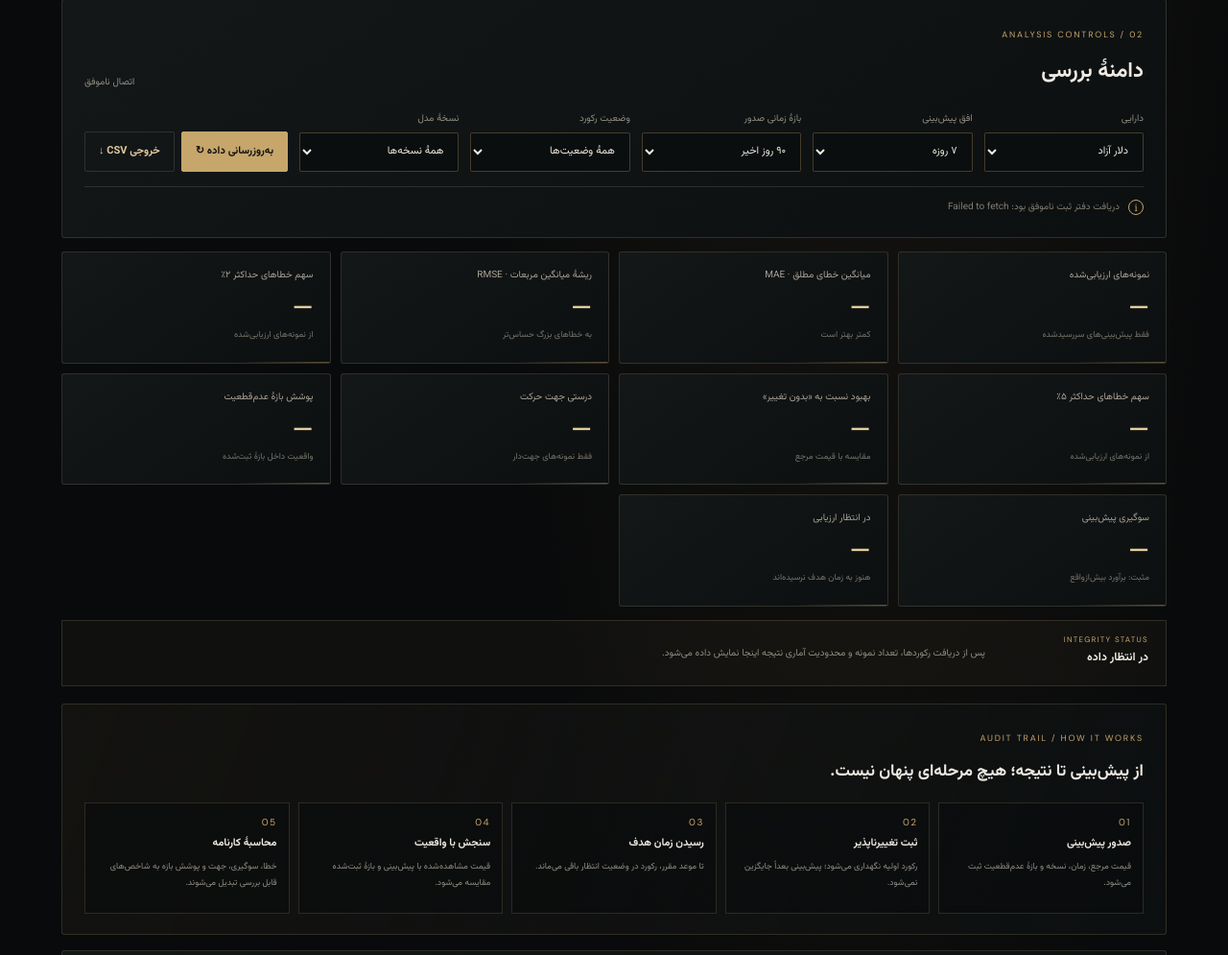
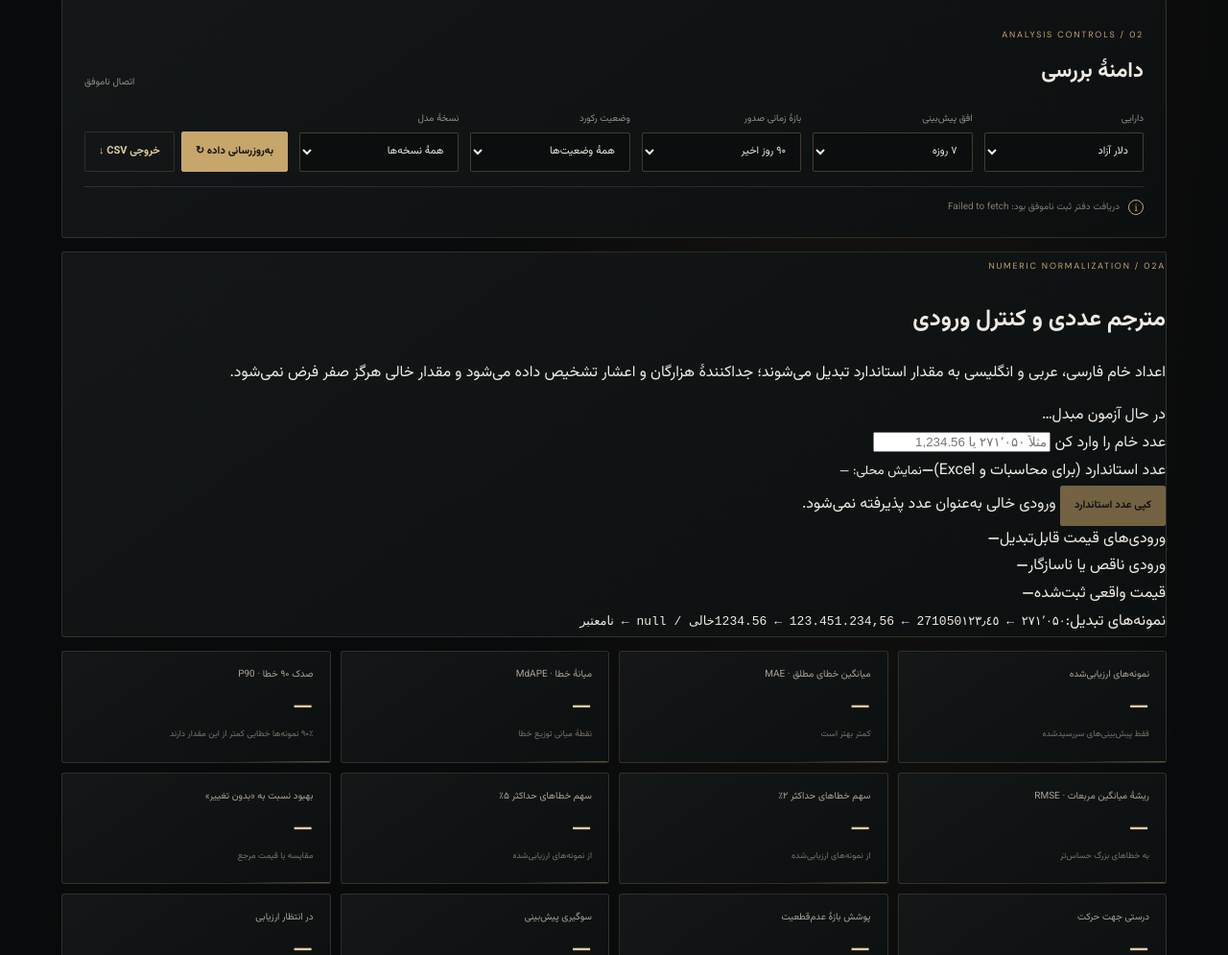
Before and after one commit to Amir-Studio/History, a plain HTML site: page forecasts/index.html in a window 1280 px wide. Shown: the part 608-1603 px from the top of the page at 96% size. Drawn offline with Linux system fonts and the light colour scheme; no server answers.

Commit message:
Add public numeric normalization calculator and data quality panel

```diff
--- a/forecasts/index.html
+++ b/forecasts/index.html
@@ -13,7 +13,7 @@
 <link rel="preconnect" href="https://fonts.googleapis.com">
 <link rel="preconnect" href="https://fonts.gstatic.com" crossorigin>
 <link href="https://fonts.googleapis.com/css2?family=Vazirmatn:wght@400;500;600;700;800&family=DM+Sans:wght@400;500;600;700&display=swap" rel="stylesheet">
-<link rel="stylesheet" href="forecast.css?v=2.1">
+<link rel="stylesheet" href="forecast.css?v=2.2">
 <title>آزمایشگاه ارزیابی پیش‌بینی | History × Dollar</title>
 </head>
 <body>
@@ -47,9 +47,24 @@
 <div class="scope-note"><span class="scope-mark">i</span><span id="scopeText">فیلترها فقط نحوهٔ نمایش را تغییر می‌دهند؛ هیچ رکوردی از پایگاه داده حذف نمی‌شود.</span></div>
 </section>
 
+<section class="numeric-lab panel" id="numericLab">
+ <div class="numeric-lab-head"><div><span class="kicker">NUMERIC NORMALIZATION / 02A</span><h2>مترجم عددی و کنترل ورودی</h2><p>اعداد خام فارسی، عربی و انگلیسی به مقدار استاندارد تبدیل می‌شوند؛ جداکنندهٔ هزارگان و اعشار تشخیص داده می‌شود و مقدار خالی هرگز صفر فرض نمی‌شود.</p></div><span class="numeric-status" id="parserStatus">در حال آزمون مبدل…</span></div>
+ <div class="numeric-converter">
+  <label for="rawNumber">عدد خام را وارد کن</label>
+  <input id="rawNumber" type="text" inputmode="decimal" autocomplete="off" placeholder="مثلاً ۲۷۱٬۰۵۰ یا 1,234.56">
+  <div class="numeric-result"><span>عدد استاندارد (برای محاسبات و Excel)</span><strong id="normalizedNumber">—</strong><small id="localizedNumber">نمایش محلی: —</small></div>
+  <button id="copyNumber" type="button" disabled>کپی عدد استاندارد</button>
+  <span id="numberFeedback" aria-live="polite">ورودی خالی به‌عنوان عدد پذیرفته نمی‌شود.</span>
+ </div>
+ <div class="numeric-quality"><div><span>ورودی‌های قیمت قابل‌تبدیل</span><strong id="qualityValid">—</strong></div><div><span>ورودی ناقص یا ناسازگار</span><strong id="qualityInvalid">—</strong></div><div><span>قیمت واقعی ثبت‌شده</span><strong id="qualityActual">—</strong></div></div>
+ <div class="numeric-examples"><span>نمونه‌های تبدیل:</span><code>۲۷۱٬۰۵۰ ← 271050</code><code>١٢٣٫٤٥ ← 123.45</code><code>1.234,56 ← 1234.56</code><code>خالی / null ← نامعتبر</code></div>
+</section>
+
 <section class="stats-grid" aria-live="polite">
 <article class="stat panel"><span>نمونه‌های ارزیابی‌شده</span><strong id="samples">—</strong><small>فقط پیش‌بینی‌های سررسیدشده</small></article>
 <article class="stat panel"><span>میانگین خطای مطلق · MAE</span><strong id="mae">—</strong><small>کمتر بهتر است</small></article>
+<article class="stat panel"><span>میانهٔ خطا · MdAPE</span><strong id="medianError">—</strong><small>نقطهٔ میانی توزیع خطا</small></article>
+<article class="stat panel"><span>صدک ۹۰ خطا · P90</span><strong id="p90Error">—</strong><small>۹۰٪ نمونه‌ها خطایی کمتر از این مقدار دارند</small></article>
 <article class="stat panel"><span>ریشهٔ میانگین مربعات · RMSE</span><strong id="rmse">—</strong><small>به خطاهای بزرگ حساس‌تر</small></article>
 <article class="stat panel"><span>سهم خطاهای حداکثر ۲٪</span><strong id="within2">—</strong><small>از نمونه‌های ارزیابی‌شده</small></article>
 <article class="stat panel"><span>سهم خطاهای حداکثر ۵٪</span><strong id="within5">—</strong><small>از نمونه‌های ارزیابی‌شده</small></article>
@@ -131,6 +146,6 @@
 </section>
 </main>
 <footer><span>HISTORY × DOLLAR</span><span>DATA FIRST · EVIDENCE ALWAYS</span><a href="https://amir-studio.github.io/dollar/">بازگشت به داشبورد Dollar ↗</a><a href="../">History ↗</a></footer>
-<script src="forecast.js?v=2.1" defer></script>
+<script src="forecast.js?v=2.2" defer></script>
 </body>
 </html>
```
